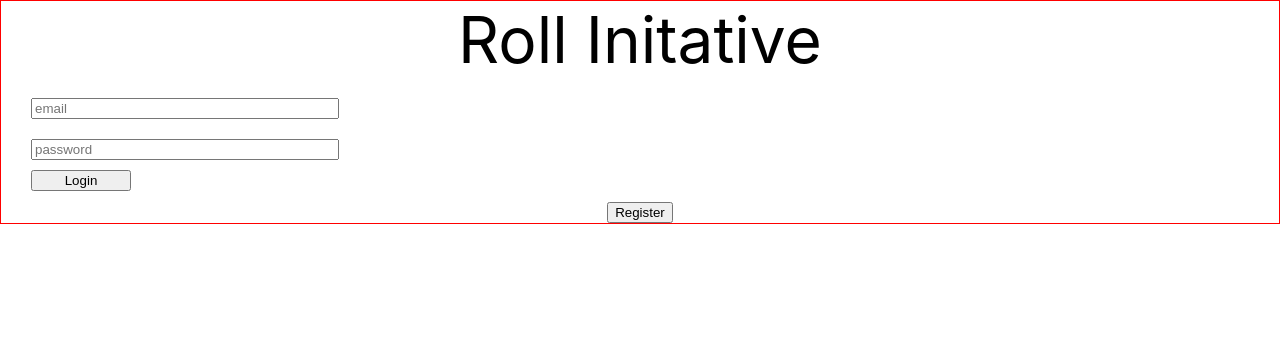
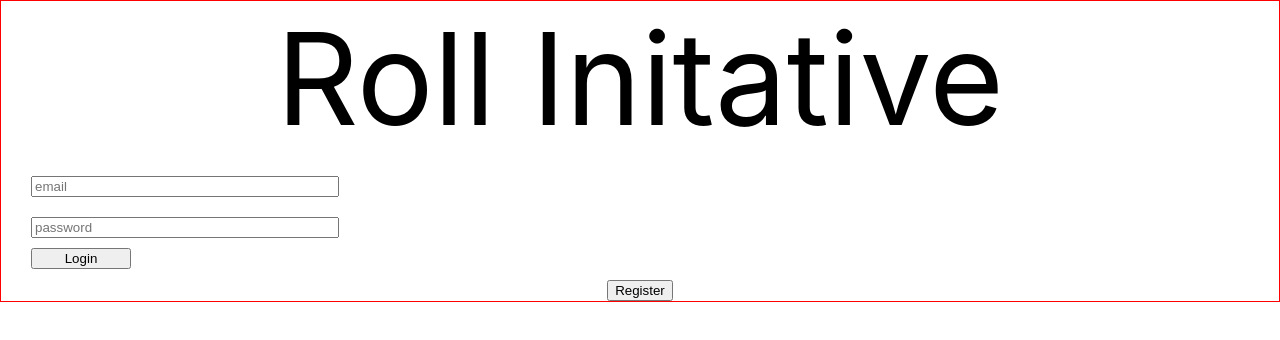
Before and after one commit to hammyhammer/roll-initiative, a React (Create React App) app in the folder client/: page / in a window 1280 px wide. Shown: the top 340 px of the page. Built offline with nearby package versions, Linux system fonts and the light colour scheme.

Commit message:
having issues pushing

```diff
--- a/client/src/screens/Login/Login.module.css
+++ b/client/src/screens/Login/Login.module.css
@@ -1,5 +1,5 @@
 .whole {
-  height: 100%;
+  /* height: auto; */
   border: 1px red solid;
   text-align: center;
 }
@@ -8,7 +8,7 @@
   display: flex;
   flex-direction: flex-start;
   justify-content: center;
-  font-size: 5vw;
+  font-size: 10vw;
 }
 
 .inputs {
```
